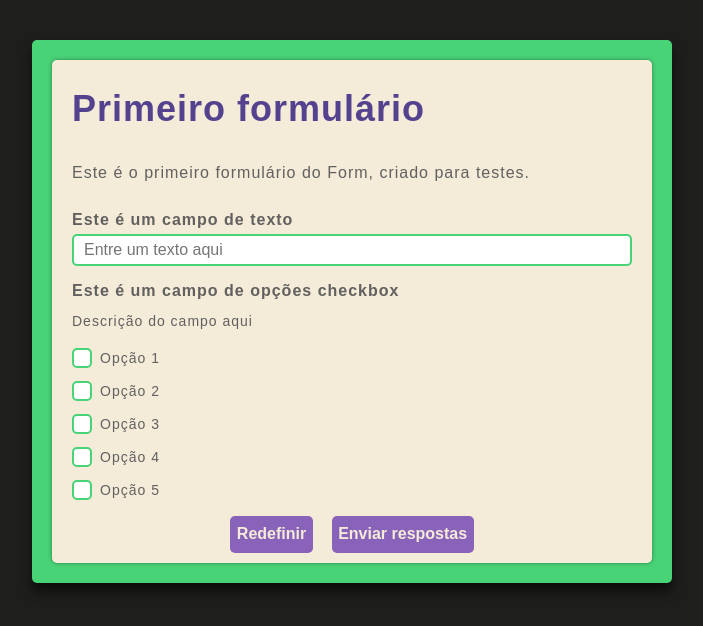
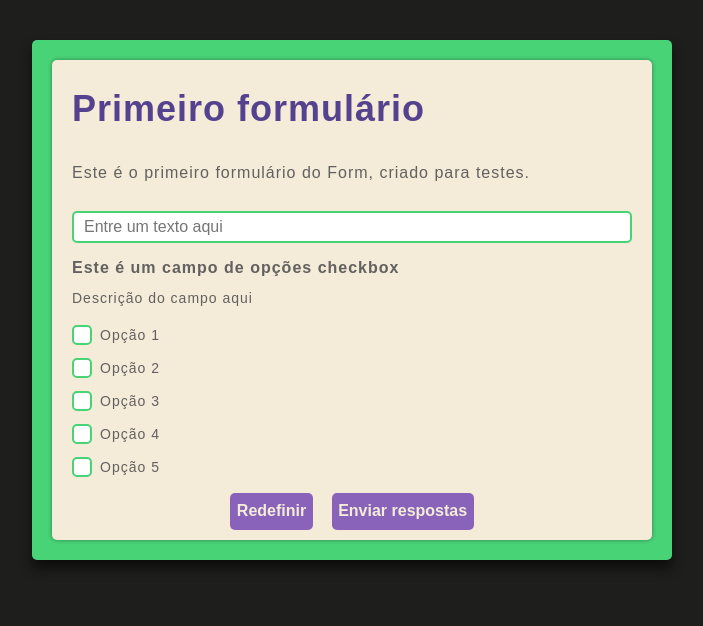
Before and after one commit to PedroPires20/Form, a React (Vite) app in the folder packages/client/: page /view in a window 1280 px wide. Shown: the top 626 px of the page, without its empty margins (288-991 px from the left). Built offline with nearby package versions, Linux system fonts and the light colour scheme.

Commit message:
Extraíndo label do input tipo texto

```diff
--- a/packages/client/src/components/TextInput/TextInput.tsx
+++ b/packages/client/src/components/TextInput/TextInput.tsx
@@ -1,10 +1,9 @@
-import { Input, Label, TextInputContainer } from "./TextInputStyles"
+import { Input } from "./TextInputStyles"
 import { UseFormRegister } from "react-hook-form"
 
 type Props = {
   name: string
   placeholder: string
-  label: string
   required: boolean
   disabled?: boolean
   register: UseFormRegister<any>
@@ -13,19 +12,15 @@ type Props = {
 export function TextInput({
   name,
   placeholder,
-  label,
   disabled = false,
   required,
   register,
 }: Props) {
   return (
-    <TextInputContainer>
-      <Label>{label}</Label>
-      <Input
-        placeholder={placeholder}
-        disabled={disabled}
-        {...register(name, { required })}
-      />
-    </TextInputContainer>
+    <Input
+      placeholder={placeholder}
+      disabled={disabled}
+      {...register(name, { required })}
+    />
   )
 }
--- a/packages/client/src/components/TextInput/TextInputStyles.ts
+++ b/packages/client/src/components/TextInput/TextInputStyles.ts
@@ -1,19 +1,13 @@
 import styled from "styled-components"
-
-export const TextInputContainer = styled.div`
-  display: flex;
-  flex-flow: column;
-`
-
-export const Label = styled.label`
-  color: var(--dark-gray);
-  margin-bottom: 5px;
-  font-weight: bold;
-`
 
 export const Input = styled.input`
   border: 2px solid var(--primary);
   border-radius: 5px;
   font-size: 16px;
   padding: 5px 10px;
+
+  &:focus {
+    outline: none;
+    border-color: var(--secondary);
+  }
 `
```
